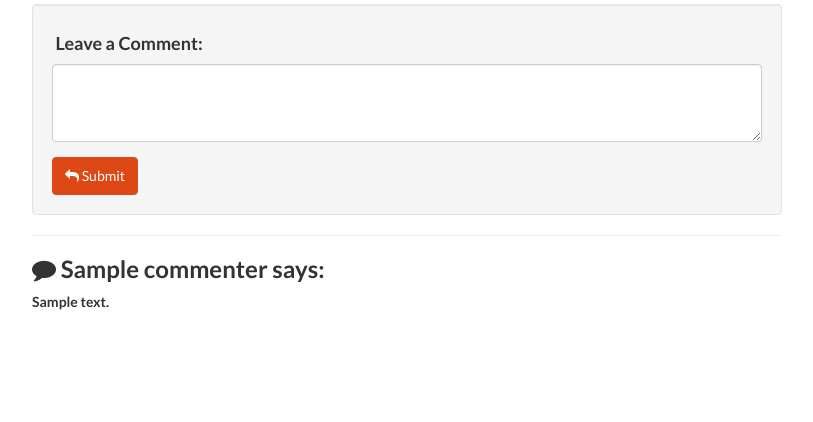
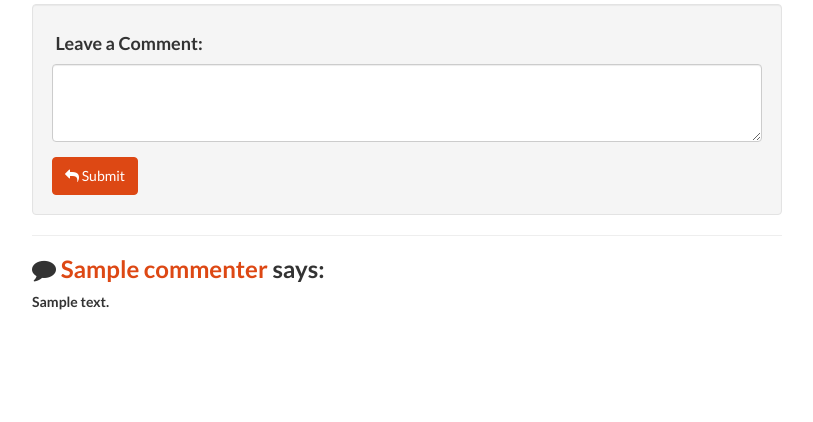
Before and after one commit to avinoth/panther, a Flask app: template templates/blogpost.html in a window 1280 px wide. Shown: the part 429-851 px from the top of the page, without its empty margins (38-851 px from the left). Run offline with Flask 2, Linux system fonts and the light colour scheme; the template is opened without the code that fills it: most values are stand-ins (such as "Sample title", 1, 10 or a date in 2020).

Commit message:
hyperlinked commenter name to their publich feed

```diff
--- a/templates/blogpost.html
+++ b/templates/blogpost.html
@@ -118,7 +118,7 @@ footer {
 				{% for comment in comments %}
 
                 <!-- the comments -->
-                <h3><i class="fa fa-comment"></i> {{ comment.commenter.name }} says:
+                <h3><i class="fa fa-comment"></i> <a href="/feed/{{ comment.commenter.name }}">{{ comment.commenter.name }} </a>says:
                 </h3>
                 <p> {{ comment.content }}</p>
 
```
